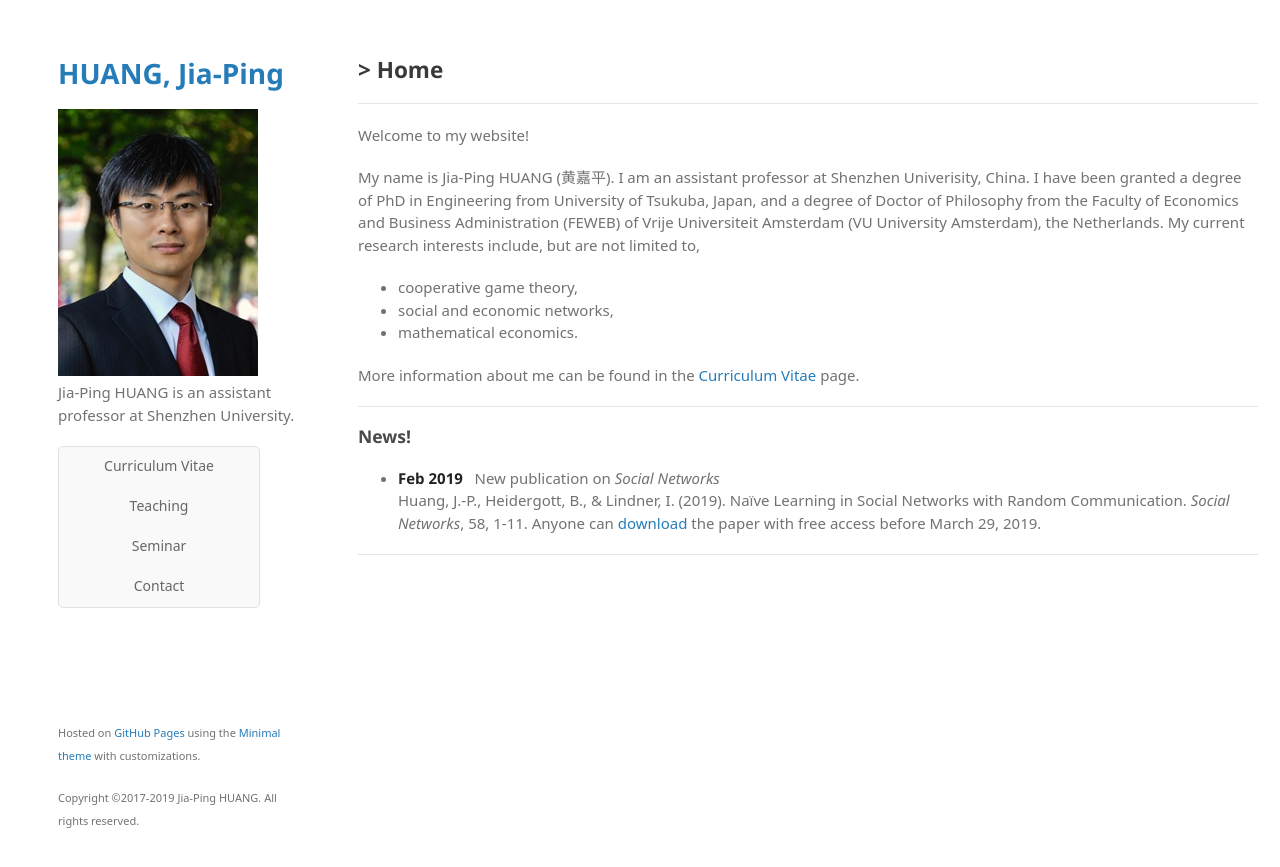
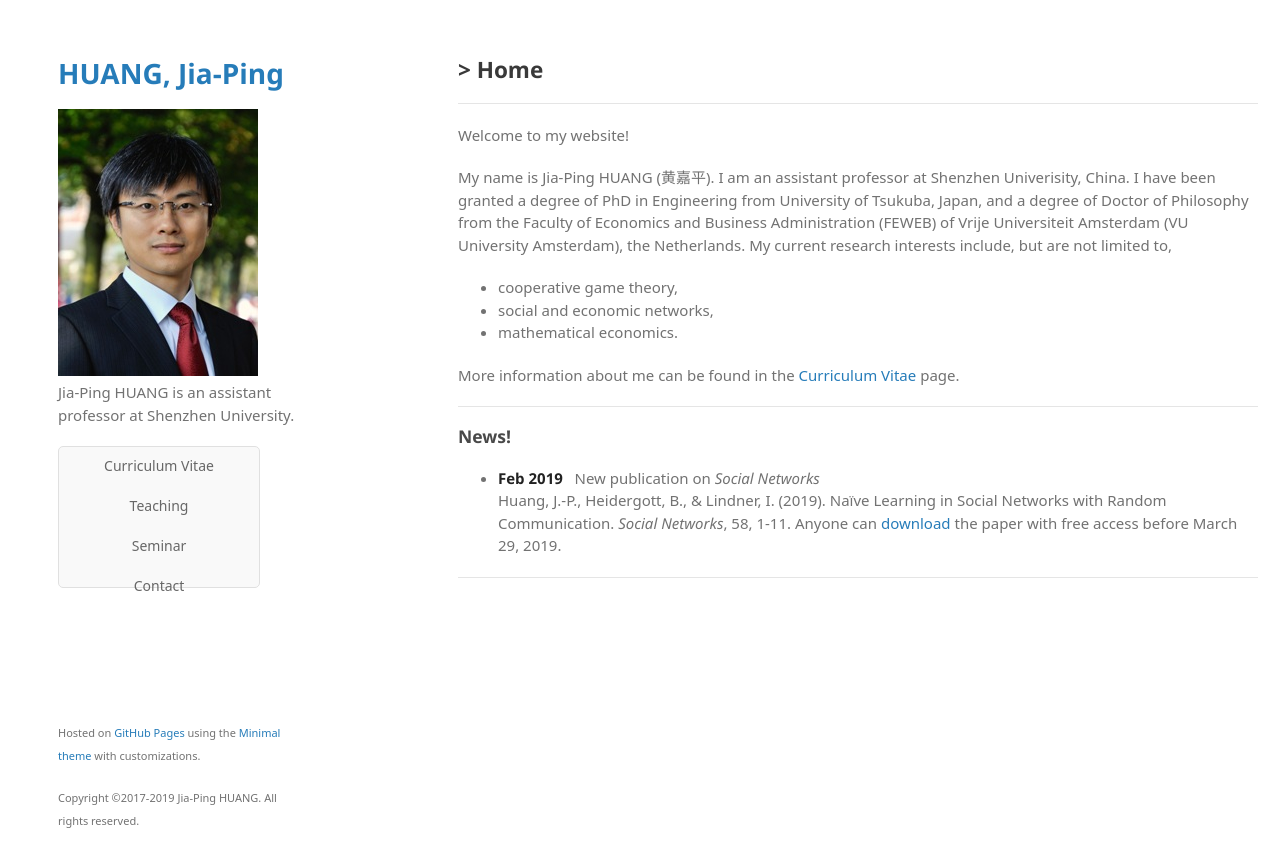
Before and after one commit to huangjp28/huangjp28.github.io, a Jekyll site: the page built from index.md, in a window 1280 px wide. Shown: the top 867 px of the page. Built offline with Jekyll 4.4.1, drawn with Linux system fonts in a browser that asks for light colours; some web fonts are replaced; a script that is not in the unit is left out.

Commit message:
Update style.scss

```diff
--- a/assets/css/style.scss
+++ b/assets/css/style.scss
@@ -118,7 +118,7 @@ header {
 
 ul.nav {
   list-style:none;
-  height:160px;
+  height:140px;
   padding:0;
   background: #f9f9f9;
   border-radius:5px;
@@ -130,7 +130,7 @@ ul.nav {
   width:200px;
   float:left;
   border:0px solid #e0e0e0;
-  height:40px;
+  height:px;
 }
 
 .nav li:first-child a {
@@ -180,7 +180,7 @@ strong {
 */
 
 section {
-  width:900px;
+  width:800px;
   float:right;
   padding-bottom:50px;
 }
```
